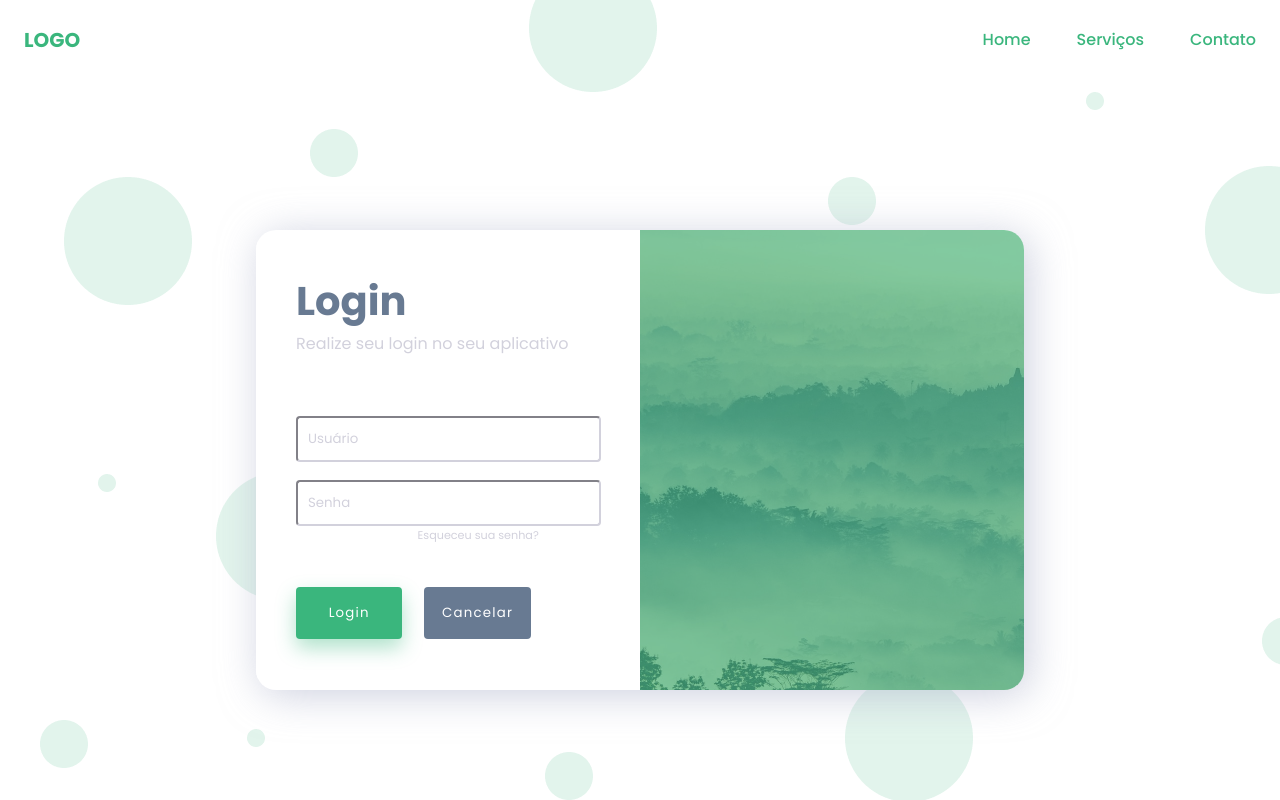
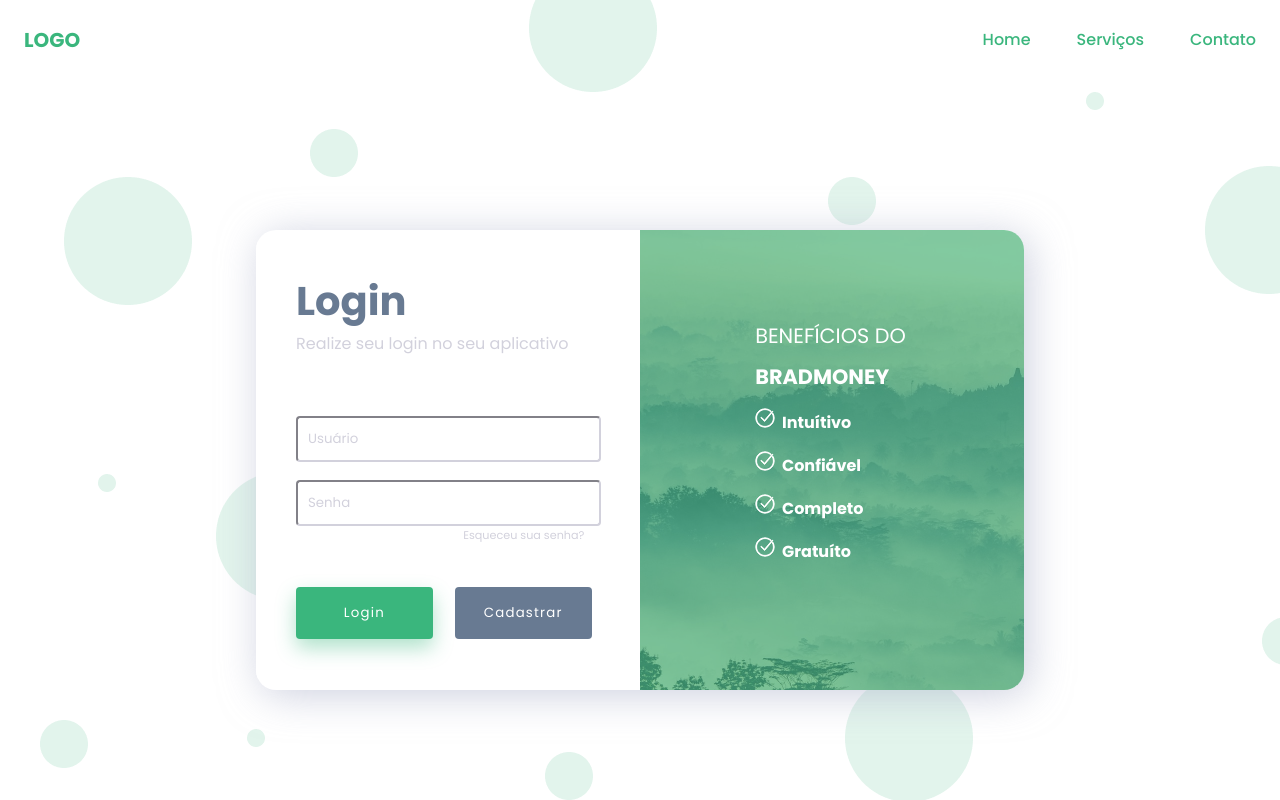
Before and after one commit to ultimatedz/BradMoney, an Angular app: page /login in a window 1280 px wide. Built offline with nearby package versions, Linux system fonts and the light colour scheme.

Commit message:
Screen login, icons, styles and Background

```diff
--- a/src/app/pages/login/login.component.html
+++ b/src/app/pages/login/login.component.html
@@ -2,7 +2,7 @@
     <div class="card">
         <div class="left-content">
             <h1>Login</h1>
-            <p>Realize seu login no seu  aplicativo</p>
+            <p>Realize seu login no seu aplicativo</p>
 
             <form class="paddTop">
                 <input class="inputLogin" type="text" placeholder="Usuário" required>
@@ -11,10 +11,18 @@
             </form>
             <div class="main-content-buttons paddTop">
                 <button class="button button-green buttonLogin">Login</button>
-                  <button class="button button-gray buttonCancel">Cancelar</button>
-              </div>
+                <button class="button button-gray buttonCancel">Cadastrar</button>
+            </div>
 
         </div>
-        <div class="right-content"></div>
+        <div class="right-content">
+            <div id="itens">
+                <h2>BENEFÍCIOS DO <br> <p><span>BRADMONEY</span></p></h2>
+                <p><img src="../../../assets/icons/checkmark.svg" alt="Checkmark icon"><span>&nbsp; Intuítivo</span></p>
+                <p><img src="../../../assets/icons/checkmark.svg" alt="Checkmark icon"><span>&nbsp; Confiável</span></p>
+                <p><img src="../../../assets/icons/checkmark.svg" alt="Checkmark icon"><span>&nbsp; Completo</span></p>
+                <p><img src="../../../assets/icons/checkmark.svg" alt="Checkmark icon"><span>&nbsp; Gratuíto</span></p>
+            </div>
+        </div>
     </div>
 </section>
--- a/src/app/pages/login/login.component.scss
+++ b/src/app/pages/login/login.component.scss
@@ -26,8 +26,7 @@
 
     small {
         font-size: 0.7em;
-        margin-top: -30%;
-        margin-left: 40%;
+        padding-left: 55%;
     }
 
     .inputLogin {
@@ -39,28 +38,56 @@
         padding-left: 10px;
     }
 
-    ::placeholder{
+    input :focus, :hover {
+        border-color: variables.$gray-300;
+        color: variables.$gray-300;
+    }
+
+    ::placeholder {
         color: variables.$gray-300
     }
 
-
     .buttonLogin {
-        width: 35%;
+        width: 45%;
         border-color: variables.$gray-300;
     }
 
     .buttonCancel {
-        width: 35%;
+        width: 45%;
         margin-left: 22px;
     }
 }
 
-.right-content{
+.right-content {
     display: flex;
     width: 50%;
     background-image: url(../../../assets/images/background-login.png);
     background-size: auto;
     height: 100%;
+
+    h2 {
+        font-weight: 400;
+        font-size: 1.3rem;
+    }
+
+    #itens{
+        align-items: center;
+        text-align: left;
+        color: white;
+        padding: 25% 30%;
+    }
+
+    img {
+        width: 20px;
+    }
+
+    p {
+        padding-top: 20px;
+    }
+
+    span {
+        font-weight: 800;
+    }
 }
 
 .backGround {
@@ -90,5 +117,4 @@
     box-shadow: 5px 5px 40px rgba(172, 176, 202, 0.6);
     justify-content: space-between;
     overflow: hidden;
-
 }
```
Also changed, not shown: src/assets/icons/checkmark.svg (added).
